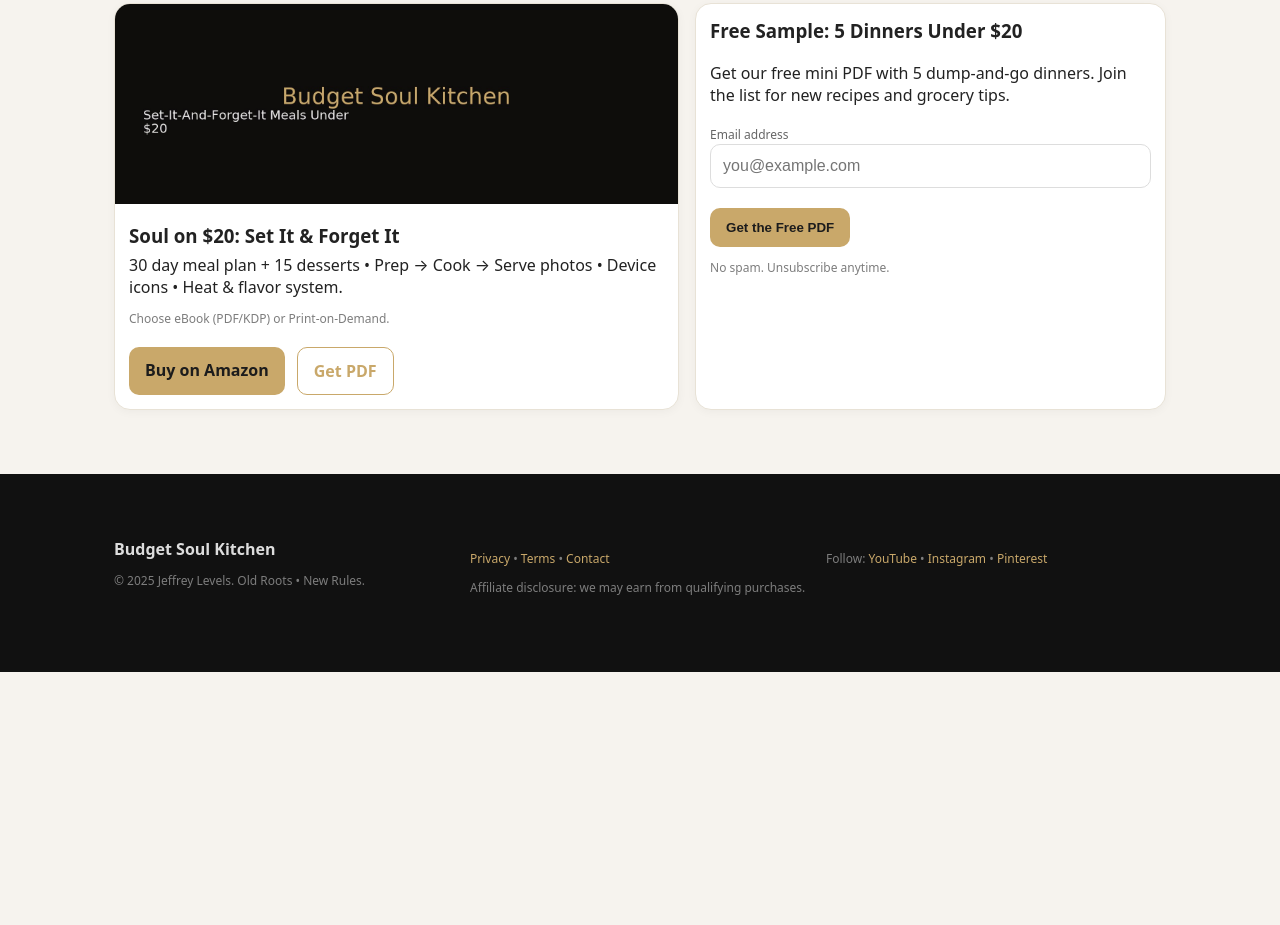
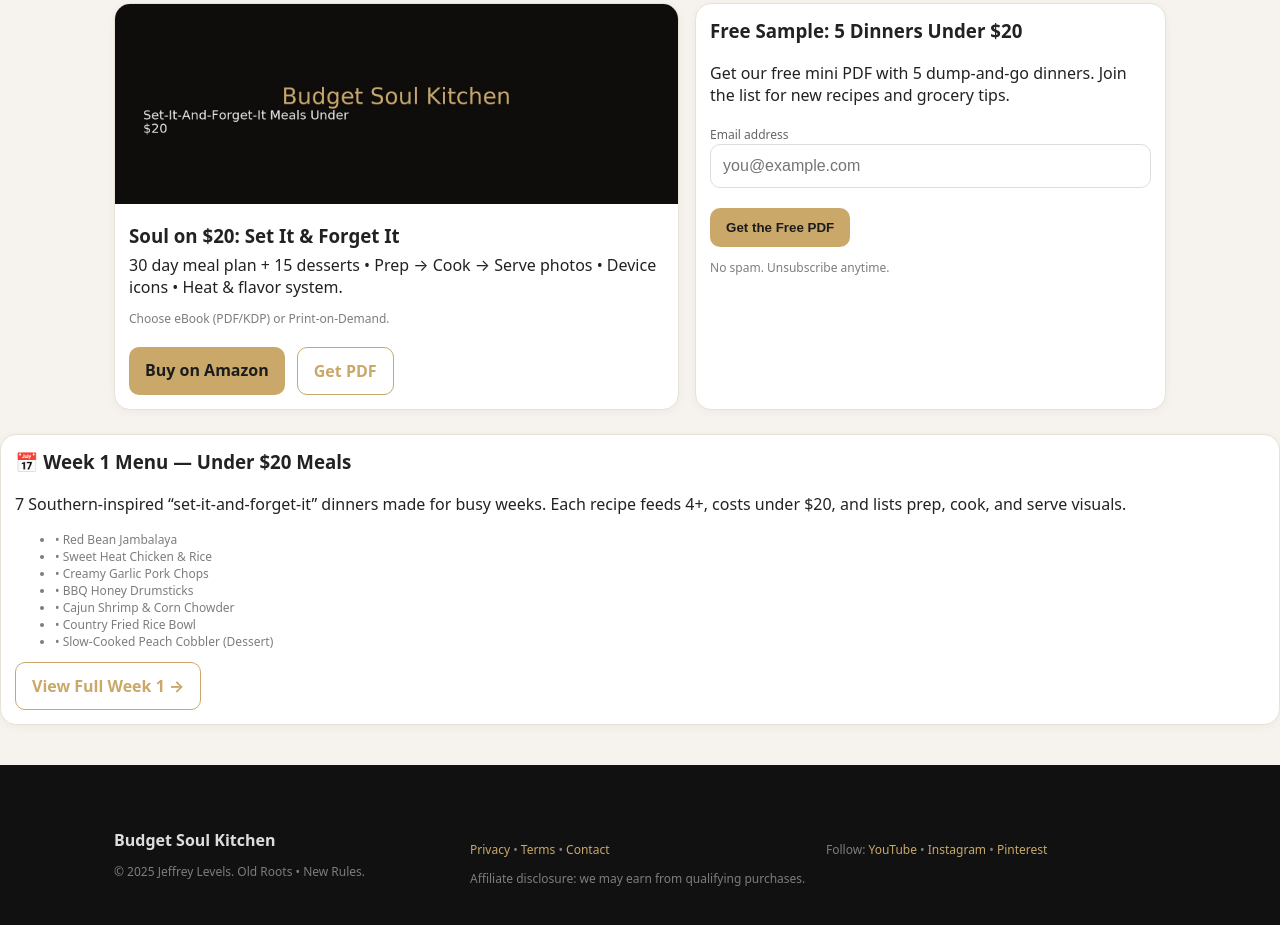
Before and after one commit to jdlevels/Budget-Soul-Kitchen, a plain HTML site: page index.html in a window 1280 px wide. Shown: the part 1198-2123 px from the top of the page. Before the commit the page ends 1870 px from the top, so only its background shows below. Drawn offline with Linux system fonts and the light colour scheme.

Commit message:
Add Week 1 Menu section to index.html
Added a Week 1 Menu section with meal details and a call-to-action button.

```diff
--- a/index.html
+++ b/index.html
@@ -138,6 +138,25 @@
       </div>
     </section>
   </main>
+<div class="card">
+  <div class="p">
+    <h3 style="margin-top:0;">📅 Week 1 Menu — Under $20 Meals</h3>
+    <p>7 Southern-inspired “set-it-and-forget-it” dinners made for busy weeks.
+      Each recipe feeds 4+, costs under $20, and lists prep, cook, and serve visuals.</p>
+    <ul class="tiny" style="margin-top:8px;">
+      <li>• Red Bean Jambalaya</li>
+      <li>• Sweet Heat Chicken & Rice</li>
+      <li>• Creamy Garlic Pork Chops</li>
+      <li>• BBQ Honey Drumsticks</li>
+      <li>• Cajun Shrimp & Corn Chowder</li>
+      <li>• Country Fried Rice Bowl</li>
+      <li>• Slow-Cooked Peach Cobbler (Dessert)</li>
+    </ul>
+    <div class="cta" style="margin-top:10px;">
+      <a class="btn secondary" href="week1.html">View Full Week 1 →</a>
+    </div>
+  </div>
+</div>
 
   <footer>
     <div class="container">
```
